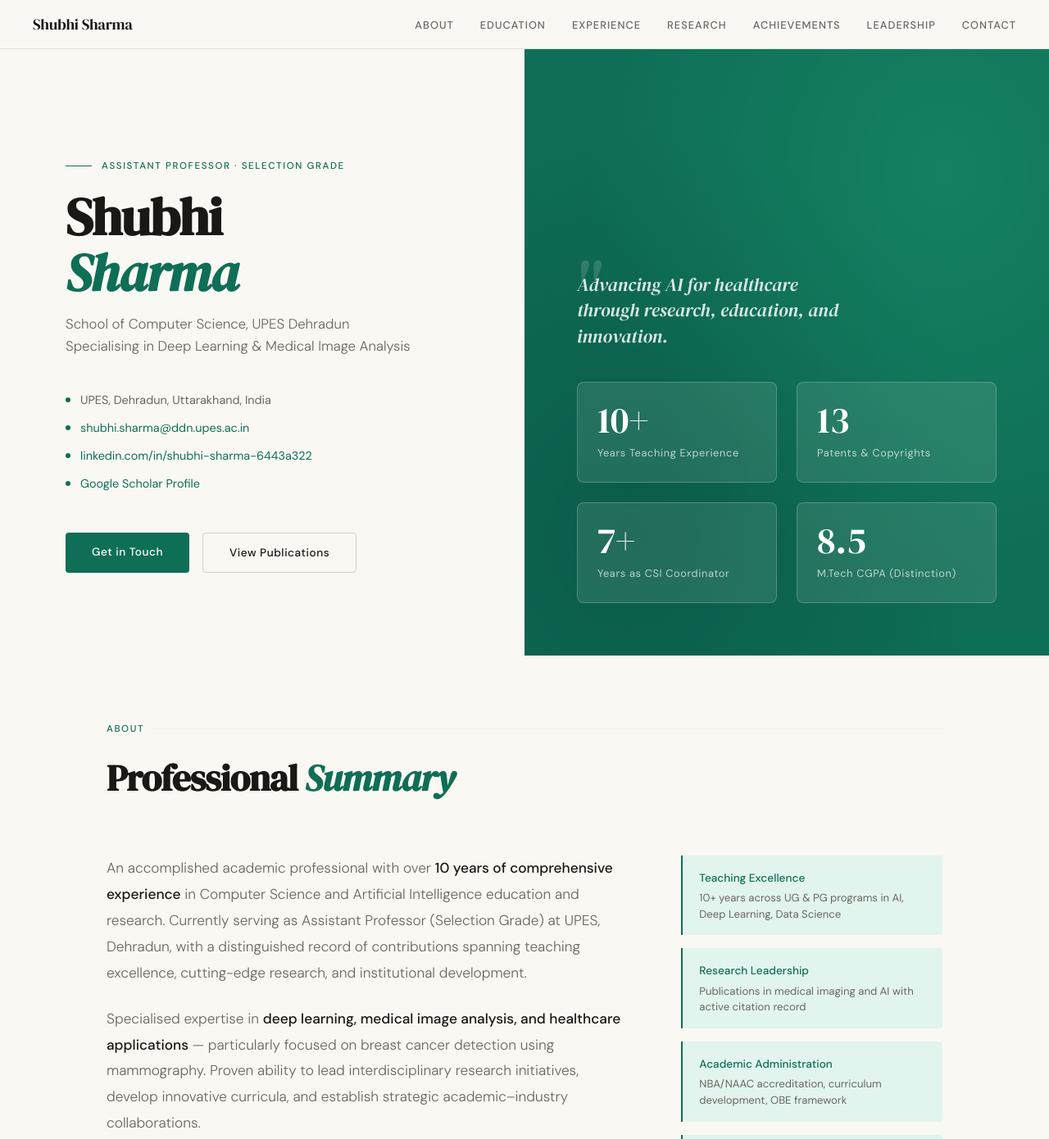
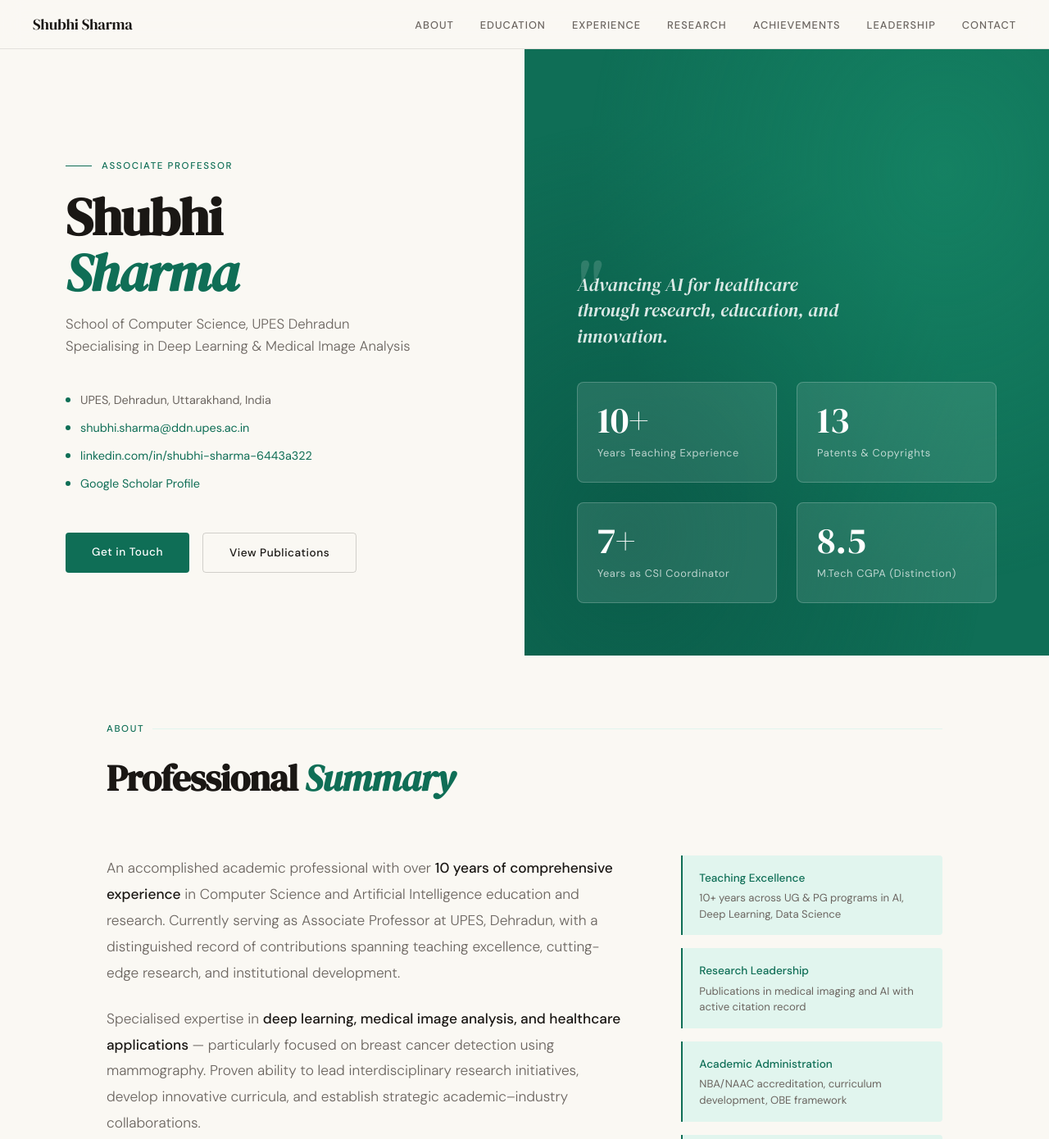
Before and after one commit to Omfalcon/cv, a plain HTML site: page index.html in a window 1280 px wide. Shown: the top 1390 px of the page at 82% size. Drawn offline with Linux system fonts and the light colour scheme.

Commit message:
Update index.html

```diff
--- a/index.html
+++ b/index.html
@@ -474,7 +474,7 @@
 <!-- HERO -->
 <section class="hero">
   <div class="hero-left">
-    <div class="hero-eyebrow">Assistant Professor · Selection Grade</div>
+    <div class="hero-eyebrow">Associate Professor</div>
     <h1 class="hero-name">Shubhi<br><em>Sharma</em></h1>
     <p class="hero-title">School of Computer Science, UPES Dehradun<br>Specialising in Deep Learning & Medical Image Analysis</p>
     <div class="hero-meta">
@@ -533,7 +533,7 @@
     </div>
     <div class="summary-grid">
       <div class="summary-text">
-        <p>An accomplished academic professional with over <strong>10 years of comprehensive experience</strong> in Computer Science and Artificial Intelligence education and research. Currently serving as Assistant Professor (Selection Grade) at UPES, Dehradun, with a distinguished record of contributions spanning teaching excellence, cutting-edge research, and institutional development.</p>
+        <p>An accomplished academic professional with over <strong>10 years of comprehensive experience</strong> in Computer Science and Artificial Intelligence education and research. Currently serving as Associate Professor at UPES, Dehradun, with a distinguished record of contributions spanning teaching excellence, cutting-edge research, and institutional development.</p>
         <p>Specialised expertise in <strong>deep learning, medical image analysis, and healthcare applications</strong> — particularly focused on breast cancer detection using mammography. Proven ability to lead interdisciplinary research initiatives, develop innovative curricula, and establish strategic academic–industry collaborations.</p>
         <p>Demonstrated leadership in professional societies and institutional committees with a strong commitment to advancing computer science education and research excellence, including founding the women's empowerment initiative <strong>AadiShakti</strong> at UPES.</p>
       </div>
@@ -970,7 +970,7 @@
 
 <!-- FOOTER -->
 <footer>
-  <span>Shubhi Sharma</span> · Assistant Professor (Selection Grade) · School of Computer Science, UPES Dehradun &nbsp;|&nbsp; © 2025
+  <span>Shubhi Sharma</span> ·Associate Professor · School of Computer Science, UPES Dehradun &nbsp;|&nbsp; © 2025
 </footer>
 
 </body>
```
